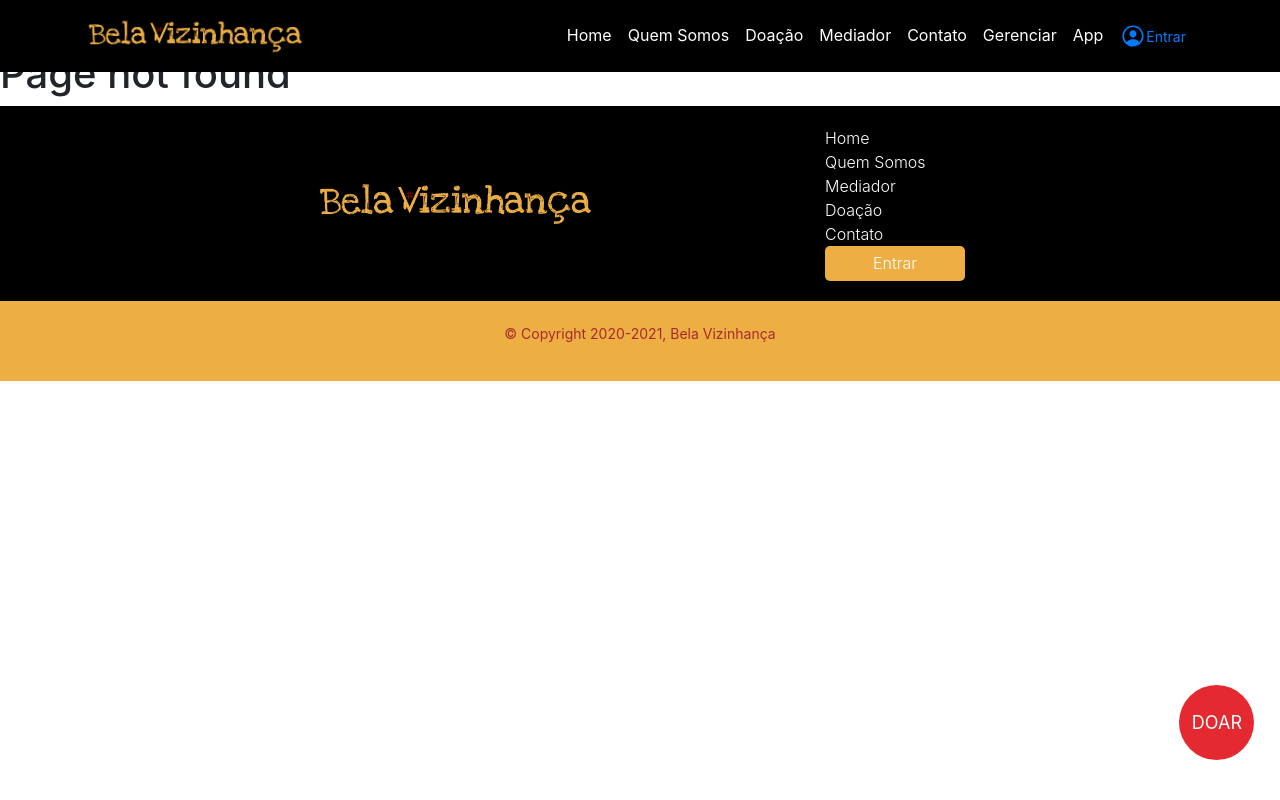
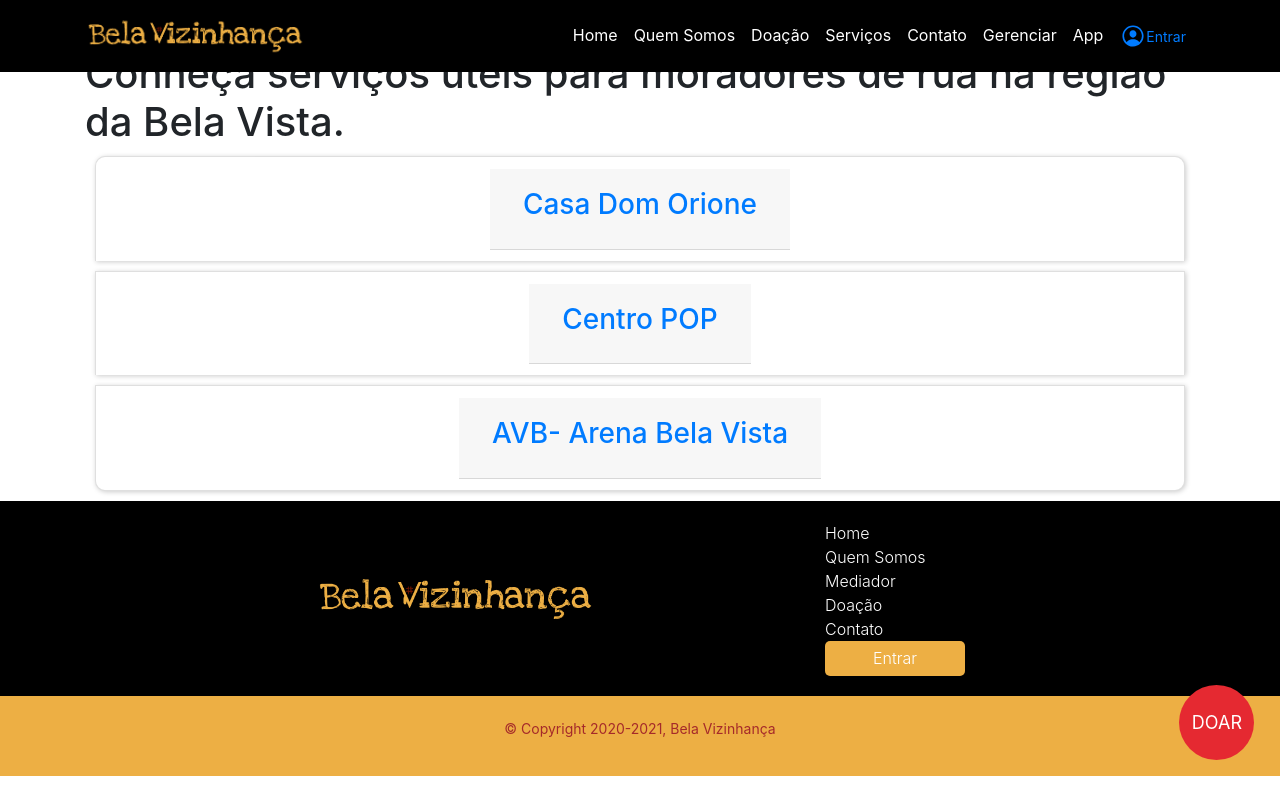
Before and after one commit to belavizinhanca/bvz-front, a React (Create React App) app: page /servicos-uteis in a window 1280 px wide. Before the commit this address had no page. Built offline with nearby package versions, Linux system fonts and the light colour scheme; some icons are missing.

Commit message:
Pagina de serviços uteis

```diff
--- a/src/Routes.js
+++ b/src/Routes.js
@@ -16,6 +16,7 @@ import Contato              from './rotas/Contato'
 import Gerenciar            from './rotas/Gerenciar'
 import Login                from './rotas/Login'
 // import Cadastro             from './rotas/Cadastro'
+import Uteis                from './rotas/Uteis'
 
 
 const PrivateRoute = ({ component: Component, ...rest }) => (
@@ -38,11 +39,12 @@ function Routes() {
             <Route exact path="/mediador"               component={Mediador} />
             <Route exact path="/cadastro-mediador"      component={CadastroMediador} />
             <Route exact path="/doacao"                 component={Demandas} />
-            {/* <Route exact path="/cadastrar-demanda"      component={CadDemanda} /> */}
+            <Route exact path="/servicos-uteis"         component={Uteis} />
+            {/* <Route exact path="/cadastrar-demanda"  component={CadDemanda} /> */}
             <Route exact path="/entrar"                 component={Login} />
-            {/* <Route exact path="/cadastro"               component={Cadastro} /> /> */}
+            {/* <Route exact path="/cadastro"           component={Cadastro} /> /> */}
             {/* depois mudar para PrivateRoute */}
-            <Route exact path="/gerenciar"       component={Gerenciar} />
+            <Route exact path="/gerenciar"              component={Gerenciar} />
             <Route path="*"                             component={() => <h1>Page not found</h1>} />
         </Switch>
     )
--- a/src/components/Menu/index.js
+++ b/src/components/Menu/index.js
@@ -31,7 +31,7 @@ function BaseMenu() {
                 <Nav.Link href="/" to="/">Home</Nav.Link>
                 <Nav.Link href="/quem-somos" to="/quem-somos">Quem Somos</Nav.Link>
                 <Nav.Link href="/doacao" to="/doacao">Doação</Nav.Link>
-                <Nav.Link href="/mediador" to="/mediador">Mediador</Nav.Link>
+                <Nav.Link href="/servicos-uteis" to="/servicos-uteis">Serviços</Nav.Link>
                 <Nav.Link href="/contato" to="/contato">Contato</Nav.Link>
                 <Nav.Link href="/gerenciar" to="/gerenciar">Gerenciar</Nav.Link>
                 <Nav.Link href="/app" to="/app">App</Nav.Link>
--- a/src/rotas/Uteis/index.js
+++ b/src/rotas/Uteis/index.js
@@ -1,19 +1,66 @@
 import React from 'react'
-import { Container } from 'react-bootstrap'
-import { Link } from 'react-router-dom'
+import { Container, Accordion, Card, Button } from 'react-bootstrap'
 
-import './Mediador.css'
+import './uteis.css'
 
-function Mediador() {
+function Uteis() {
     return(
-        <section className="section-mediador">
-            <div className="container-flex-med">
+        <section className="section-uteis">
+            <div className="container-flex-uteis">
                 <Container className="uteis">
+                    <h1>Conheça serviços úteis para moradores de rua na região da Bela Vista.</h1>
+                <Accordion>
+                        <Card>
+                            <Card.Header>
+                            <Accordion.Toggle as={Button} variant="link" eventKey="0">
+                            <h3> Casa Dom Orione</h3>
+                            </Accordion.Toggle>
+                            </Card.Header>
+                            <Accordion.Collapse eventKey="0">
+                            <Card.Body>Todos os dias são atendidos cerca de 200 pessoas em situação de rua. onde têm acesso a banho, lavagem de roupas, aulas de computação, curso para garçom, oficinas artesanais e de marchetaria, atendimento psicológico, passeios culturais, encaminhamento para emprego, além de momentos de lazer
+                            <p>Doacao de marmitex</p>
+                            <p>Segunda feira a sexta feira das 11:00 ate as 13:00</p>
+                            <p>sábado 10:45 as 12:30</p>
+                            <p>Domingo 10:45 as 12:00</p>
+                            <p><a href="https://www.achiropita.org.br/projetos-sociais/casa-dom-orione" target="_black"> Visite a página e conheça mais sobre os serviços de assistência social da Achiropita</a></p>
+                            </Card.Body>
+                            </Accordion.Collapse>
+                        </Card>
+                        <Card>
+                            <Card.Header>
+                            <Accordion.Toggle as={Button} variant="link" eventKey="1">
+                            <h3>Centro POP</h3>
+                            </Accordion.Toggle>
+                            </Card.Header>
+                            <Accordion.Collapse eventKey="1">
+                            <Card.Body>
+                                <p>Centro de Referência Especializado para População em Situação de Rua. Um projeto da prefeitura</p>
+                                <p>O bairro da bela vista conta com os serviços dos agentes de saúde da UBS Nossa Senhora do brasil , agentes que fazem o serviço pop rua.
+                                Atendem 600 moradores de rua que contem cadastro, e  aproximadamente 700 moradores sem cadastro por serem de outros bairros.
+                                Fazem visitas em seus respectivos cadastros constantemente e os encaminham para consultas e tratamentos médicos, tem o programa de encaminhamento diário para passar pernoite nos abrigos.</p>
+                            </Card.Body>
+                            </Accordion.Collapse>
+                        </Card>
+                        <Card>
+                            <Card.Header>
+                            <Accordion.Toggle as={Button} variant="link" eventKey="2">
+                                <h3>AVB- Arena Bela Vista</h3>
+                            </Accordion.Toggle>
+                            </Card.Header>
+                            <Accordion.Collapse eventKey="2">
+                            <Card.Body>
+                            <p>A decisão de criar o espaço surgiu no ano de 2016, através da necessidade do treinador Antônio Carlos encontrar um lugar para treinar com o seu filho.</p>
+                            <p>Antônio, conhecendo as dificuldades da população em conseguir esportes gratuito na região, resolveu com seu colega Gilson, abrir uma quadra de baixo do viadulto Julio de Mesquita Filho, conhecido como minhocão, entre Major Diogo e Manuel Dultra. Antes de iniciar o projeto social o local era evitado por pedestres por ser muito perigoso, haviam roubos constantes, conforme foram ocupando o espaco foi dando vida de lá para cá, a comunidade aderiu à ideia e montarar juntos aos dois treinadores, o time Arena Bela Vista.</p>
+                            <p>O projeto se sustenta, hoje, através de doações de redes, travas, cones e pedaços de grama sintéticos dos habitantes do bairro. E, recentemente, recebeu apoio da Prefeitura de São Paulo para realizar as reformas necessárias no local.</p>
+                            </Card.Body>
+                            </Accordion.Collapse>
+                        </Card>
+                        </Accordion>
+                </Container>
 
-                </Container>
             </div>
         </section>
     )
 }
 
-export default Mediador;
+export default Uteis;
--- a/src/rotas/Uteis/uteis.css
+++ b/src/rotas/Uteis/uteis.css
@@ -0,0 +1,4 @@
+    h1{
+        justify-content: center;
+        align-self: center;
+    }
```
